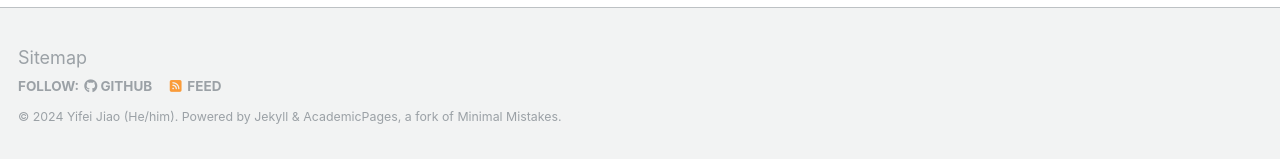
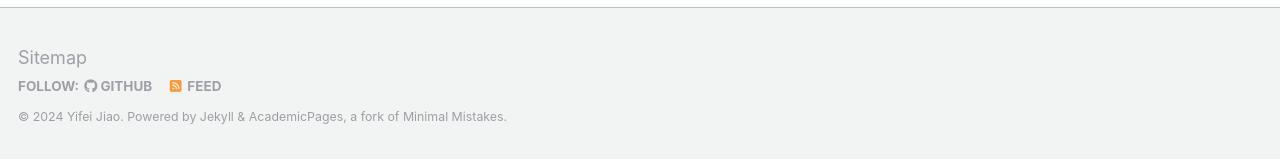
Before and after one commit to jiaoyf-thu/jiaoyf-thu.github.io, a Jekyll site: the page built from _pages/page-archive.html, in a window 1280 px wide and 900 px high, scrolled down 1015 px. Shown: the part 738-897 px from the top of the window. Built offline with Jekyll 4.4.1, drawn with Linux system fonts in a browser that asks for light colours.

Commit message:
Update _config.yml

```diff
--- a/_config.yml
+++ b/_config.yml
@@ -10,7 +10,7 @@
 locale                   : "en-US"
 title                    : "Hi, I'm Yifei"
 title_separator          : "-"
-name                     : &name "Yifei Jiao (He/him)"
+name                     : &name "Yifei Jiao"
 description              : &description "personal description"
 url                      : https://jiaoyf-thu.github.io
 baseurl                  : ""
@@ -22,7 +22,7 @@ repository               : "jiaoyf-thu.github.io"
 author:
   # Biographic information
   avatar           : "profile.png"
-  name             : "Yifei Jiao"
+  name             : "Yifei Jiao (he/him)"
   pronouns         : # "he/him"
   bio              : "Hi all, I'm Yifei Jiao, a PhD student at Tsinghua University."
   location         : "Beijing, China"
```
